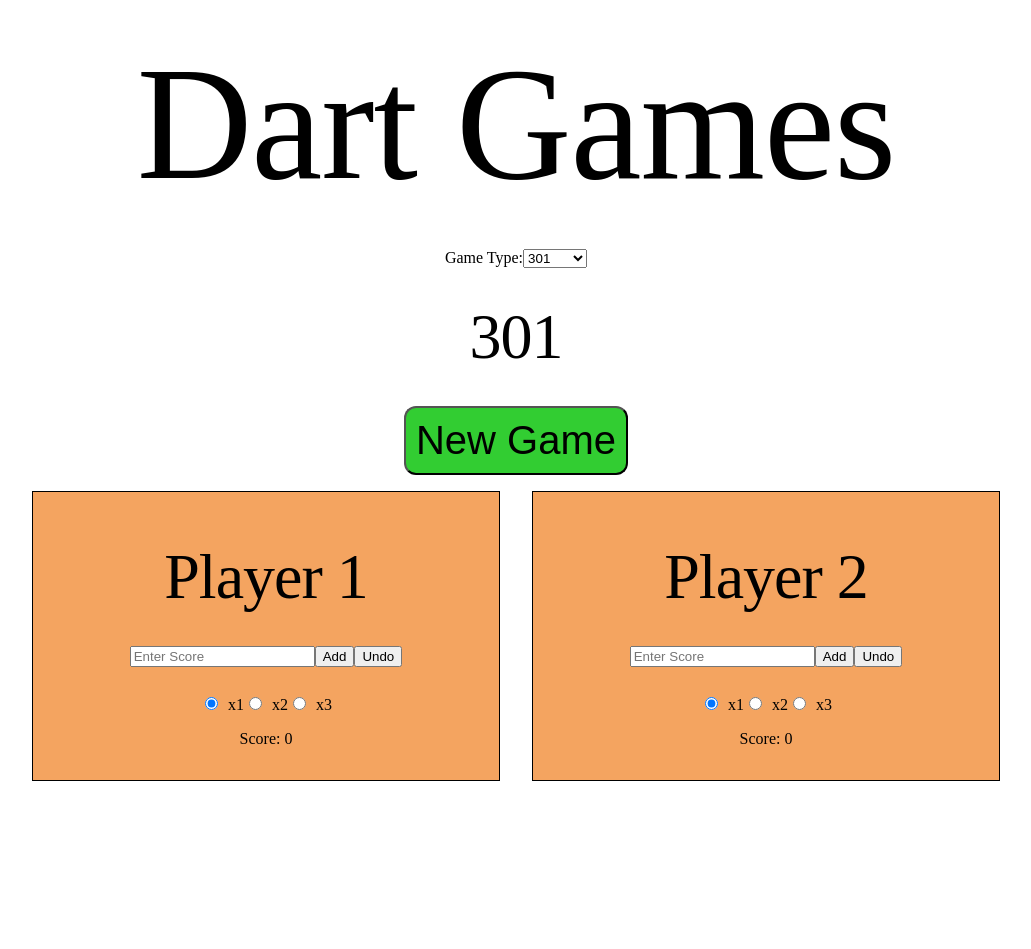
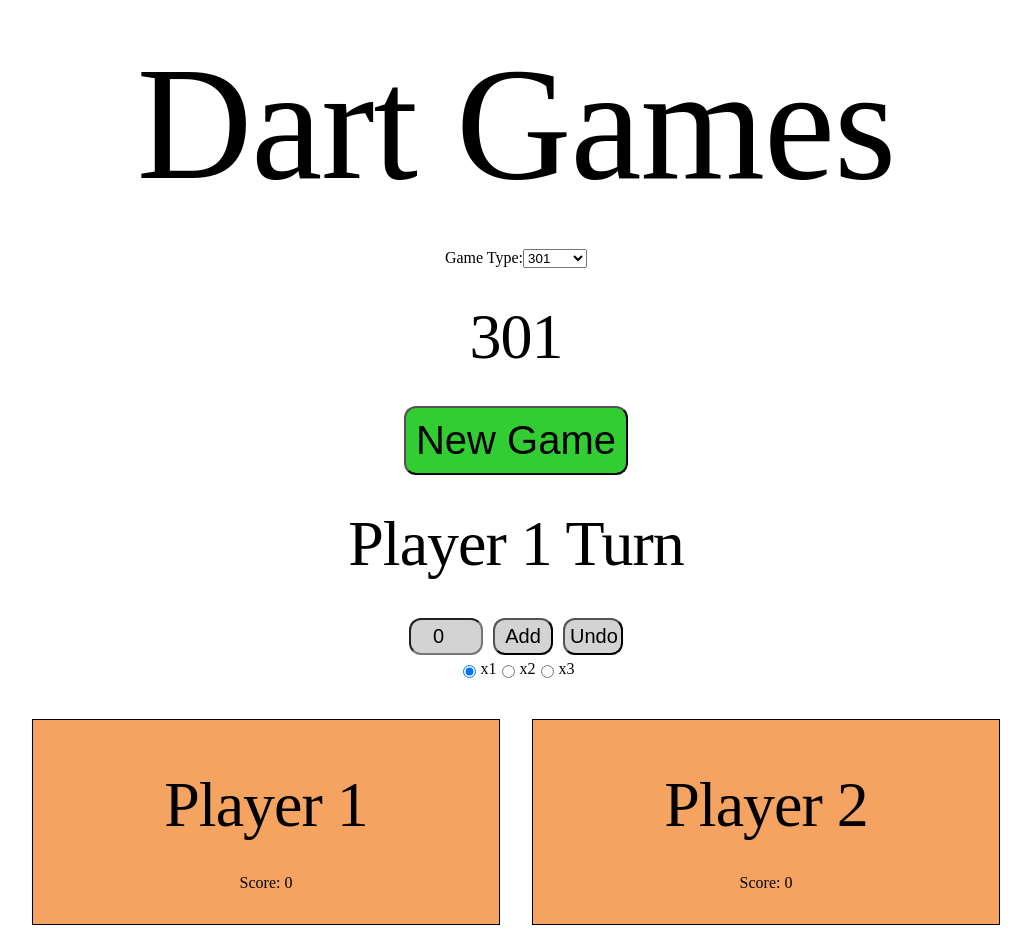
Before and after one commit to mmccormack95/webdart, a React (Create React App) app: page / in a window 1280 px wide. Shown: the whole page, without its empty margins (124-1155 px from the left). Before the commit the page ends 805 px from the top, so only its background shows below. Built offline with nearby package versions, Linux system fonts and the light colour scheme.

Commit message:
changed 301state to have only 1 roundScore and multi. Added turn to 301state. Moved inputSection to neutral area and added css to it

```diff
--- a/src/main/Components/301/InputSection.jsx
+++ b/src/main/Components/301/InputSection.jsx
@@ -1,28 +1,29 @@
 import React from "react";
 import MultiButton from "./MultiButton";
-import {useDispatch} from "react-redux";
+import {useDispatch, useSelector} from "react-redux";
 import {addRound, handleRoundScoreChange, undoRound} from "../../actions/threeOhOneActions";
+import {getPlayerTurn} from "../../selectors/threeOhOneSelector";
 
 function InputSection(props) {
     const dispatch = useDispatch();
-
-    const handleInput = (e) => {
-        dispatch(handleRoundScoreChange(props.player.name, e.target.value))
-    }
+    const playerTurn = useSelector(getPlayerTurn);
 
     const addRounds = () => {
-        dispatch(addRound(props.player.name))
+        const input = document.getElementById('inputBar').value;
+        dispatch(handleRoundScoreChange(input))
+        dispatch(addRound(playerTurn))
+        document.getElementById('inputBar').value = '0';
     }
 
     const undoRoundAction = () => {
-        dispatch(undoRound(props.player.name))
+        dispatch(undoRound(playerTurn))
     }
 
-    return <div>
-        <input type="number" placeholder="Enter Score" onInput={handleInput}/>
+    return <div className="input-section">
+        <input id="inputBar" type="number" placeholder="Enter Score" defaultValue='0'/>
         <button onClick={addRounds}>Add</button>
         <button onClick={undoRoundAction}>Undo</button>
-        <MultiButton name={props.player.name}/>
+        <MultiButton name={props.turn}/>
     </div>
 }
 
--- a/src/main/Components/301/MultiButton.jsx
+++ b/src/main/Components/301/MultiButton.jsx
@@ -10,11 +10,11 @@ function MultiButton(props) {
     }
 
     return <div className='multiButton'>
-        <input className='input-radio' name={props.name} type="radio" id="x1" value="1" onInput={onChangeMultiplier} defaultChecked/>
+        <input className='input-radio' name="multi" type="radio" id="x1" value="1" onInput={onChangeMultiplier} defaultChecked/>
         <label htmlFor="1">x1</label>
-        <input className='input-radio' name={props.name} type="radio" id="x2" value="2" onInput={onChangeMultiplier}/>
+        <input className='input-radio' name="multi" type="radio" id="x2" value="2" onInput={onChangeMultiplier}/>
         <label htmlFor="2">x2</label>
-        <input className='input-radio' name={props.name} type="radio" id="x3" value="3" onInput={onChangeMultiplier}/>
+        <input className='input-radio' name="multi" type="radio" id="x3" value="3" onInput={onChangeMultiplier}/>
         <label htmlFor="3">x3</label>
     </div>
 }
--- a/src/main/Components/301/ScoreCard.jsx
+++ b/src/main/Components/301/ScoreCard.jsx
@@ -1,11 +1,9 @@
 import React from "react";
-import InputSection from "./InputSection";
 import ScoreTable from "./ScoreTable";
 
 function ScoreCard(props) {
     return <div className="scoreCard">
         <h2> {props.player.name} </h2>
-        <InputSection player={props.player}/>
         <ScoreTable player={props.player}/>
     </div>
 }
--- a/src/main/Components/301/ScoringSection.jsx
+++ b/src/main/Components/301/ScoringSection.jsx
@@ -1,14 +1,18 @@
 import React from "react";
 import ScoreCard from "./ScoreCard";
 import {useSelector} from "react-redux";
-import {getWinningPlayer} from "../../selectors/threeOhOneSelector";
+import {getPlayerTurn, getWinningPlayer} from "../../selectors/threeOhOneSelector";
 import WinningModal from "../WinningModal";
+import InputSection from "./InputSection";
 
 function ScoringSection(props) {
     const winningPlayer = useSelector(getWinningPlayer);
+    const playerTurn = useSelector(getPlayerTurn);
 
     return <>
         {winningPlayer && <WinningModal name={winningPlayer.name}/>}
+        <h2>{playerTurn} Turn</h2>
+        <InputSection/>
         <div className="scoringGrid">
             {props.players.map((player, index) => <ScoreCard key={index} player={player}/>)}
         </div>
--- a/src/main/Components/Game.jsx
+++ b/src/main/Components/Game.jsx
@@ -14,8 +14,8 @@ function Game(props) {
 
     return (
         <>
+            <h2>{gameMode}</h2>
             {gameMode === "301" && (<>
-                    <h2>301</h2>
                     <div className="newGameButtonGrid">
                         <button className="newGameButton" onClick={resetRoundsAction}>New Game</button>
                     </div>
@@ -23,7 +23,6 @@ function Game(props) {
                 </>
             )}
             {gameMode === "Cricket" && (<>
-                    <h2>Cricket</h2>
                 </>
             )}
         </>
--- a/src/main/actions/threeOhOneActions.js
+++ b/src/main/actions/threeOhOneActions.js
@@ -1,12 +1,10 @@
-export const addRound = (name, roundScore) => ({
+export const addRound = (name) => ({
     type: 'ADD_ROUND',
-    name: name,
-    roundScore: roundScore
+    name: name
 });
 
-export const handleRoundScoreChange = (name, roundScore) => ({
+export const handleRoundScoreChange = (roundScore) => ({
     type: 'SET_ROUND_SCORE',
-    name: name,
     roundScore: roundScore
 });
 
--- a/src/main/reducers/threeOhOneReducer.js
+++ b/src/main/reducers/threeOhOneReducer.js
@@ -7,42 +7,40 @@ const threeOhOneReducer = (state = threeOhOneState, action) => {
                 ...state,
                 players: state.players.map(player => {
                     if (player.name === action.name) {
-                        const total = parseInt(player.totalScore) + (parseInt(player.roundScore) * player.multiplier);
+                        const total = parseInt(player.totalScore) + (parseInt(state.roundScore) * parseInt(state.multiplier));
                         if (total > 301) {
-                            player.rounds.push([(player.roundScore * player.multiplier), total]);
-                            player.totalScore = 301 - (player.roundScore * player.multiplier);
+                            player.rounds.push([(state.roundScore * state.multiplier), total]);
+                            player.totalScore = 301 - (state.roundScore * state.multiplier);
                         }
                         else {
-
                             player.totalScore = total;
-                            player.rounds.push([(player.roundScore * player.multiplier), total]);
+                            player.rounds.push([(state.roundScore * state.multiplier), total]);
                         }
                     }
                     return player;
-                })
+                }),
+                turn: state.turn === "Player 1" ? "Player 2" : "Player 1",
+                roundScore: 0,
             }
         case 'SET_ROUND_SCORE':
             return {
                 ...state,
-                players: state.players.map(player => {
-                    if (player.name === action.name) {
-                        player.roundScore = action.roundScore;
-                    }
-                    return player;
-                })
+                roundScore: action.roundScore
             }
         case 'UNDO_ROUND':
             return {
                 ...state,
                 players: state.players.map(player => {
-                    if (player.name === action.name) {
+                    if (player.name !== action.name) {
                         if(player.rounds.length > 0) {
                             player.totalScore = player.rounds[player.rounds.length - 1][1] - player.rounds[player.rounds.length - 1][0]  ;
                             player.rounds.pop();
                         }
                     }
                     return player;
-                })
+                }),
+                turn: state.turn === "Player 1" ? "Player 2" : "Player 1",
+                roundScore: 0,
             }
         case 'RESET_ROUNDS':
             return {
@@ -51,17 +49,14 @@ const threeOhOneReducer = (state = threeOhOneState, action) => {
                     player.rounds = [];
                     player.totalScore = 0;
                     return player;
-                })
+                }),
+                turn: "Player 1",
+                roundScore: 0,
             }
         case 'SET_MULTIPLIER':
             return {
                 ...state,
-                players: state.players.map(player => {
-                    if (player.name === action.name) {
-                        player.multiplier = action.multiplier;
-                    }
-                    return player;
-                })
+                multiplier: action.multiplier
             }
         default:
             return state;
--- a/src/main/selectors/threeOhOneSelector.js
+++ b/src/main/selectors/threeOhOneSelector.js
@@ -1,11 +1,16 @@
 import { createSelector } from 'reselect';
 
-const threeOhOneState = state => state.threeOhOne.players;
+const threeOhOneState = state => state.threeOhOne;
 
 export const getWinningPlayer = createSelector(
     threeOhOneState,
-    players => players.find(player => player.totalScore === 301),
+    players => players.players.find(player => player.totalScore === 301),
     {
         devModeChecks: {identityFunctionCheck: 'never'}
     }
 );
+
+export const getPlayerTurn = createSelector(
+    threeOhOneState,
+    turn => turn.turn,
+);
--- a/src/main/state/threeOhOneState.js
+++ b/src/main/state/threeOhOneState.js
@@ -3,16 +3,14 @@ const threeOhOneState = {
         name: "Player 1",
         totalScore: "0",
         rounds: [],
-
-        roundScore: 0,
-        multiplier: 1
         }, {
         name: "Player 2",
         totalScore: "0",
         rounds: [],
-        roundScore: 0,
-        multiplier: 1
-    }]
+    }],
+    turn: "Player 1",
+    roundScore: 0,
+    multiplier: 1,
 };
 
 export default threeOhOneState;
--- a/src/main/styles/stylesheet.css
+++ b/src/main/styles/stylesheet.css
@@ -34,11 +34,40 @@ h2 {
     background-color: sandybrown;
 }
 
+.input-section {
+    display: flex;
+    flex-wrap: wrap;
+    justify-content: center;
+    margin: 20px;
+}
+.input-section input[type="number"] {
+    -moz-appearance: textfield;
+    margin: 5px;
+    padding: 5px;
+    font-size: 20px;
+    width: 60px;
+    border-radius: 12px;
+    text-align: center;
+    background-color: lightgray;
+}
+.input-section button{
+    margin: 5px;
+    padding: 5px;
+    font-size: 20px;
+    width: 60px;
+    border-radius: 12px;
+    text-align: center;
+    background-color: lightgray;
+}
+
 .multiButton {
+    width: 100%;
+    display: flex;
+    flex-wrap: wrap;
+    justify-content: center;
     .input-radio{
         display: inline-block;
-        margin-right: 10px;
-        margin-top: 30px;
+        margin: 5px;
     }
 }
 
```
